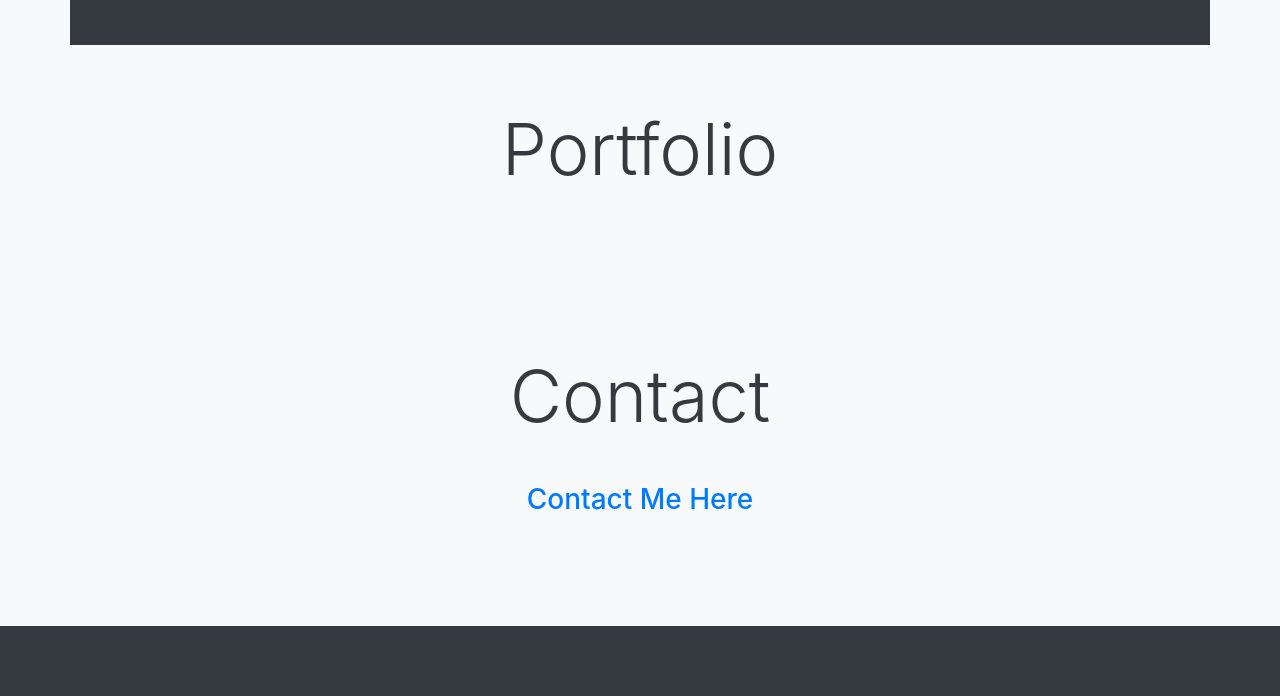
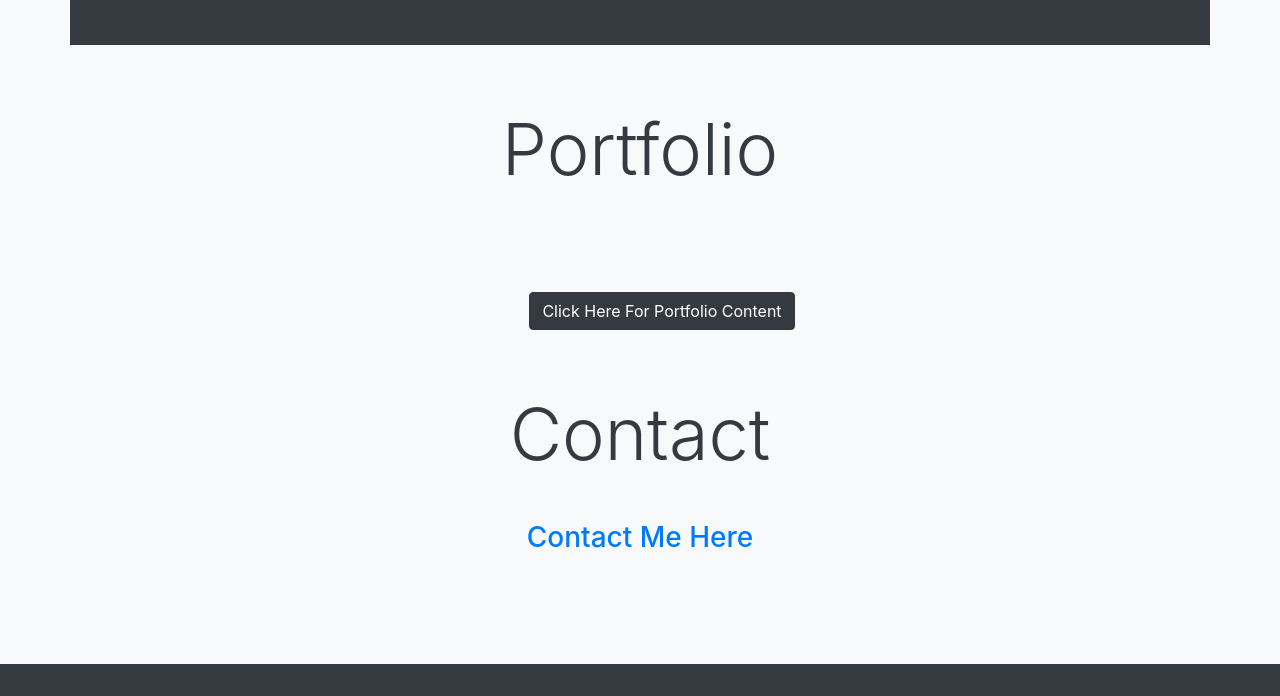
Before and after one commit to PureEuphoria/PureEuphoria.github.io, a plain HTML site: page index.html in a window 1280 px wide. Shown: the part 1488-2184 px from the top of the page. Before the commit the page ends 2146 px from the top, so only its background shows below. Drawn offline with nearby package versions, Linux system fonts and the light colour scheme.

Commit message:
jQuery
I added a small jQeury function to help people know why there is no contetnt under my portfolio.

```diff
--- a/index.html
+++ b/index.html
@@ -121,9 +121,16 @@
 			</div>
 		<!-- end portfolio jumbo -->
 		<!-- portfolio content -->
-			<div class="container">
+			<div class="container mr-5">
+				<div align="center">
+					<button type="button" class="btn btn-secondary btn-dark popover-dismiss" data-container="body" data-toggle="popover" data-placement="bottom" data-content="Portfolio content is coming soon!">
+						Click Here For Portfolio Content
+					</button>
+				</div>
 			</div>
 		<!-- end portfolio content-->
+
+
 		<!-- contatct -->
 			<div class="container">
 				<div class="jumbotron jumbotron-fluid bg-light">
@@ -146,5 +153,10 @@
 		<script src="https://code.jquery.com/jquery-3.2.1.slim.min.js" integrity="sha384-KJ3o2DKtIkvYIK3UENzmM7KCkRr/rE9/Qpg6aAZGJwFDMVNA/GpGFF93hXpG5KkN" crossorigin="anonymous"></script>
 		<script src="https://cdnjs.cloudflare.com/ajax/libs/popper.js/1.11.0/umd/popper.min.js" integrity="sha384-b/U6ypiBEHpOf/4+1nzFpr53nxSS+GLCkfwBdFNTxtclqqenISfwAzpKaMNFNmj4" crossorigin="anonymous"></script>
 		<script src="https://maxcdn.bootstrapcdn.com/bootstrap/4.0.0-beta/js/bootstrap.min.js" integrity="sha384-h0AbiXch4ZDo7tp9hKZ4TsHbi047NrKGLO3SEJAg45jXxnGIfYzk4Si90RDIqNm1" crossorigin="anonymous"></script>
+		<script>
+			$('.popover-dismiss').popover({
+			  trigger: 'focus'
+			})
+		</script>
 	</body>
 </html>
```
